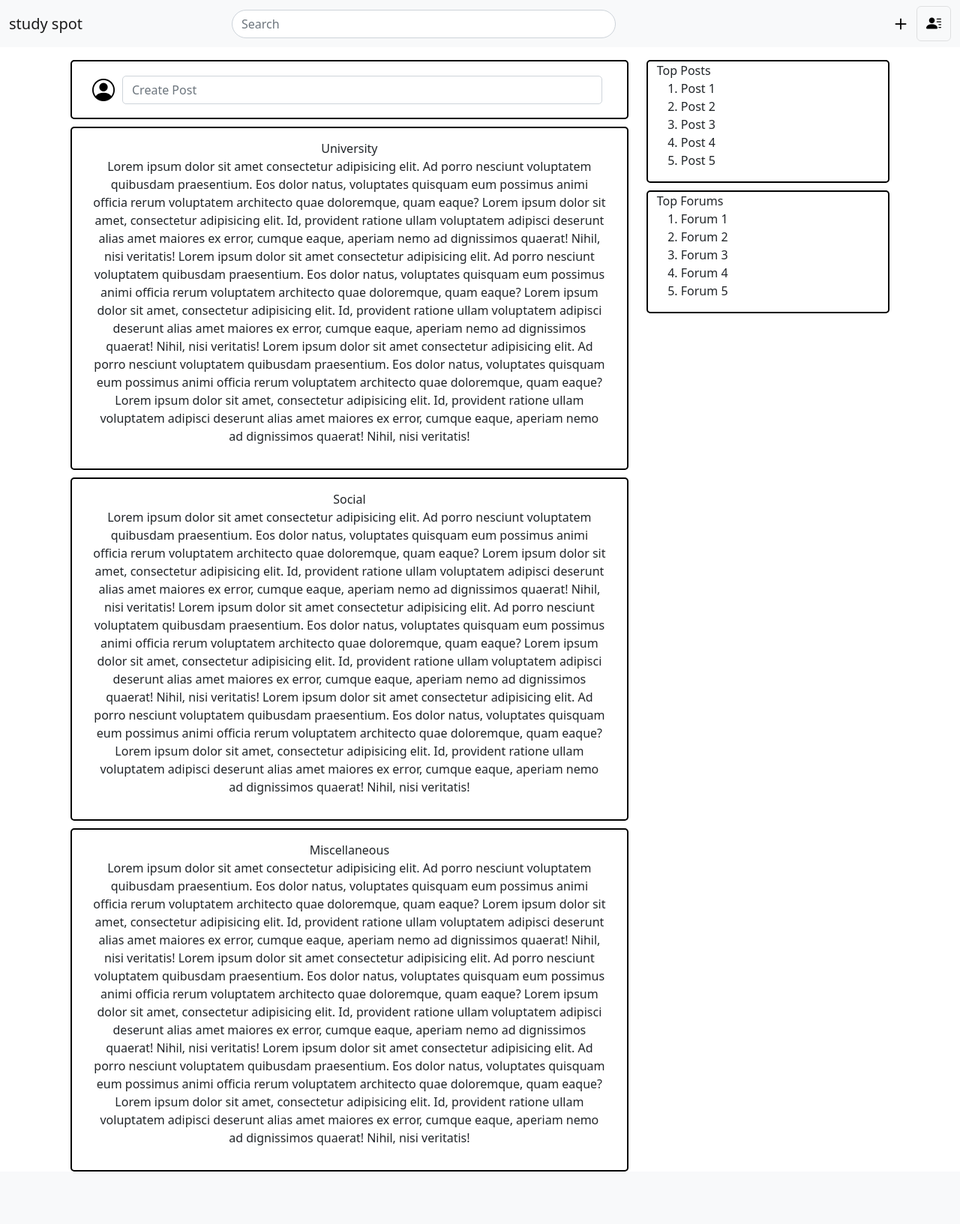
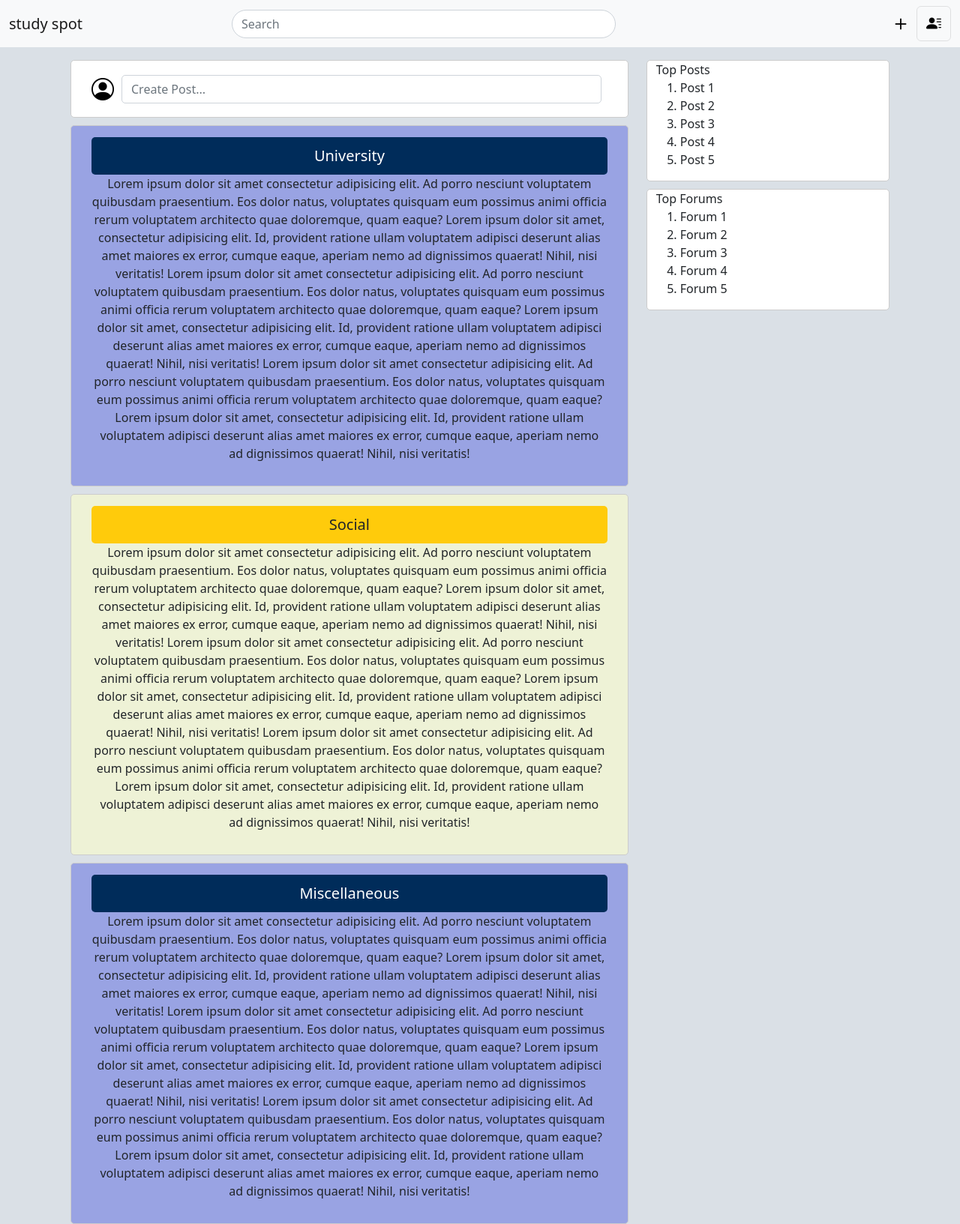
Before and after one commit to ashra-f/studyspot, a PHP site: page / in a window 1280 px wide. Shown: the whole page at 75% size. Before the commit the page ends 1563 px from the top, so only its background shows below. Run offline with PHP 8.4, Linux system fonts and the light colour scheme; some libraries are stand-ins or nearby versions.

Commit message:
Add styling

```diff
--- a/index.html
+++ b/index.html
@@ -58,13 +58,15 @@
 					<div class="container-fluid create-post-wrapper">
 						<div class="container-fluid create-post">
 							<span class="bi bi-person-circle"></span>
-							<input type="text" name="createPost" id="createPostInput" placeholder="Create Post" class="form-control" onclick="location.href='/createpost.html'">
+							<input type="text" name="createPost" id="createPostInput" placeholder="Create Post..." class="form-control" onclick="location.href='/createpost.html'">
 						</div>
 					</div>
 
 					<div class="container-fluid uni-wrapper">
 						<div class="container-fluid uni-section">
-							University
+							<div class="container-fluid uni-header">
+								University
+							</div>
 							<p>
 								Lorem ipsum dolor sit amet consectetur adipisicing elit. Ad porro nesciunt voluptatem quibusdam praesentium.
 								Eos dolor natus, voluptates quisquam eum possimus animi officia rerum voluptatem architecto quae doloremque, quam eaque?
@@ -84,7 +86,9 @@
 
 					<div class="container-fluid social-wrapper">
 						<div class="container-fluid social-section">
-							Social
+							<div class="container-fluid social-header">
+								Social
+							</div>
 							<p>
 								Lorem ipsum dolor sit amet consectetur adipisicing elit. Ad porro nesciunt voluptatem quibusdam praesentium.
 								Eos dolor natus, voluptates quisquam eum possimus animi officia rerum voluptatem architecto quae doloremque, quam eaque?
@@ -104,7 +108,9 @@
 
 					<div class="container-fluid misc-wrapper">
 						<div class="container-fluid misc-section">
-							Miscellaneous
+							<div class="container-fluid misc-header">
+								Miscellaneous
+							</div>
 							<p>
 								Lorem ipsum dolor sit amet consectetur adipisicing elit. Ad porro nesciunt voluptatem quibusdam praesentium.
 								Eos dolor natus, voluptates quisquam eum possimus animi officia rerum voluptatem architecto quae doloremque, quam eaque?
--- a/styles.css
+++ b/styles.css
@@ -1,5 +1,6 @@
 body {
     padding-top: 80px;
+    background-color: #DAE0E6;
 }
 
 .navbar {
@@ -50,10 +51,11 @@ body {
 }
 
 .create-post-wrapper, .misc-wrapper, .uni-wrapper, .social-wrapper {
-    border: solid 2px black;
+    border: solid 1px #ccc;
     border-radius: 5px;
     padding: 15px;
     margin-bottom: 10px;
+    background-color: #FFFFFF;
 }
 
 .misc-wrapper, .uni-wrapper, .social-wrapper {
@@ -91,12 +93,37 @@ body {
 }
 
 .top-posts {
-    border: solid 2px black;
+    border: solid 1px #ccc;
     border-radius: 5px;
     margin-bottom: 10px;
+    background-color: #FFFFFF;
 }
 
 .top-forums {
-    border: solid 2px black;
+    border: solid 1px #ccc;
+    border-radius: 5px;
+    background-color: #FFFFFF;
+}
+
+.uni-wrapper, .misc-wrapper {
+    background-color: #99a3e3;
+}
+
+.uni-header, .misc-header {
+    background-color: #002c5a;
+    color: white;
+    padding: 10px;
+    font-size: 20px;
     border-radius: 5px;
 }
+
+.social-wrapper {
+    background-color: #eef2d6;
+}
+
+.social-header {
+    background-color: #ffcb0b;
+    padding: 10px;
+    font-size: 20px;
+    border-radius: 5px;
+}
```
